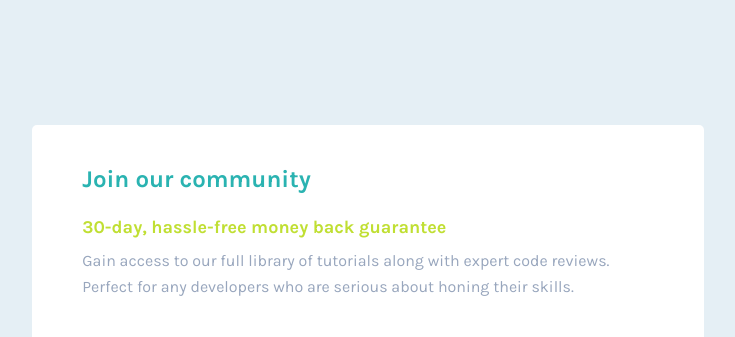
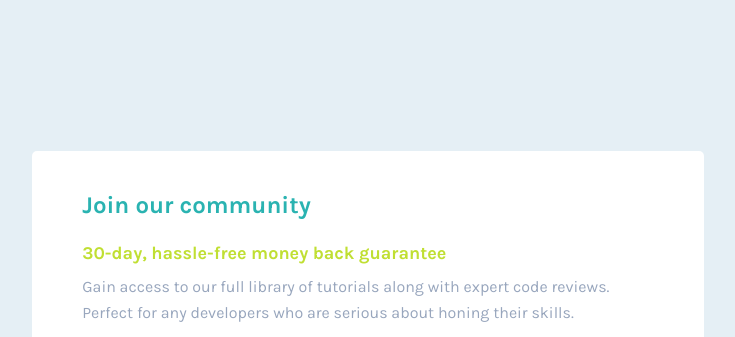
Before and after one commit to Hyuuga81/single-price-grid-component-master, a plain HTML site: page index.html in a window 1280 px wide. Shown: the top 337 px of the page, without its empty margins (272-1007 px from the left). Drawn offline with Linux system fonts and the light colour scheme.

Commit message:
Recentered card

```diff
--- a/css/style.css
+++ b/css/style.css
@@ -6,15 +6,20 @@
 }
 
 html {
+    height: 100vh;
     font-size: 16px;
+    display: flex;
+    justify-content: center;
+    align-items: center;
+    flex-flow: row wrap;
 }
 
 body {
     width: 100%;
-    height: 100vh;
+
     font-size: 1em;
     font-family: 'Karla', sans-serif;
-    background-color: hsl(204, 43%, 93%);
+    background-color: #e5eff5;
     display: flex;
     justify-content: center;
     align-items: center;
@@ -27,7 +32,6 @@ main {
     justify-content: center;
     align-items: center;
     flex-flow: row wrap;
-    margin: 73px 0 20px 0;
 }
 
 footer {
```
